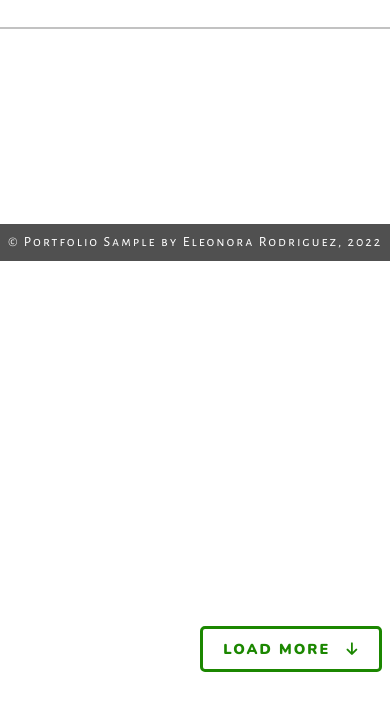
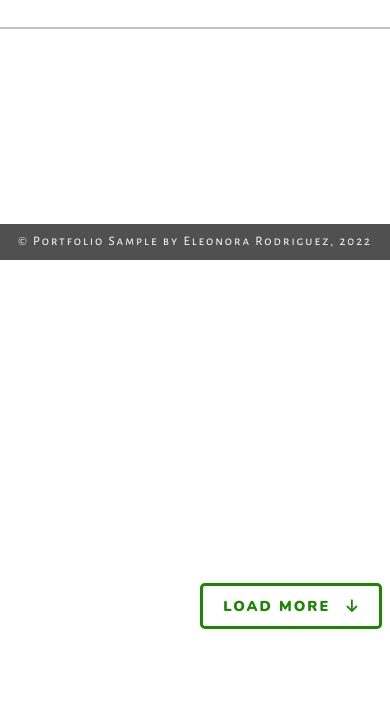
Before and after one commit to ElyRod85/ImageSearch, a plain HTML site: page index.html in a window 390 px wide. Shown: the part 134-844 px from the top of the page. Drawn offline with nearby package versions, Linux system fonts and the light colour scheme.

Commit message:
Update style.css

```diff
--- a/style.css
+++ b/style.css
@@ -152,7 +152,7 @@ input {
 
 .next {
     position: fixed;
-    top: 90%;
+    top: 85%;
     right: 2%;
     padding: 10px 20px;
     border: 3px solid rgb(27, 135, 0);
@@ -292,17 +292,13 @@ a i:hover {
 footer {
     background-color:rgb(80, 80, 80);
     width: 100%;
-  }
+}
 
-  .dark footer {
-    background-color: rgb(17, 17, 17);
-  }
-
-  .footer-name p {
+.footer-name p {
     font-weight: 400;
     font-family: 'Alegreya Sans SC', sans-serif;
     letter-spacing: 2px;
-    font-size: 18px;
+    font-size: 16px;
     color:rgb(255, 255, 255);
     padding-top: 10px;
     padding-bottom: 10px;
@@ -311,10 +307,16 @@ footer {
     margin-right: auto;
     margin-top: 0;
     margin-bottom: 0;
-  }
+}
 
-  @media (max-width: 768px) {
+@media only screen and (max-width: 900px) {
     .footer-name p {
         font-size: 14px;
     }
 }
+
+@media only screen and (max-width: 768px) {
+    .footer-name p {
+        font-size: 13px;
+    }
+}
```
